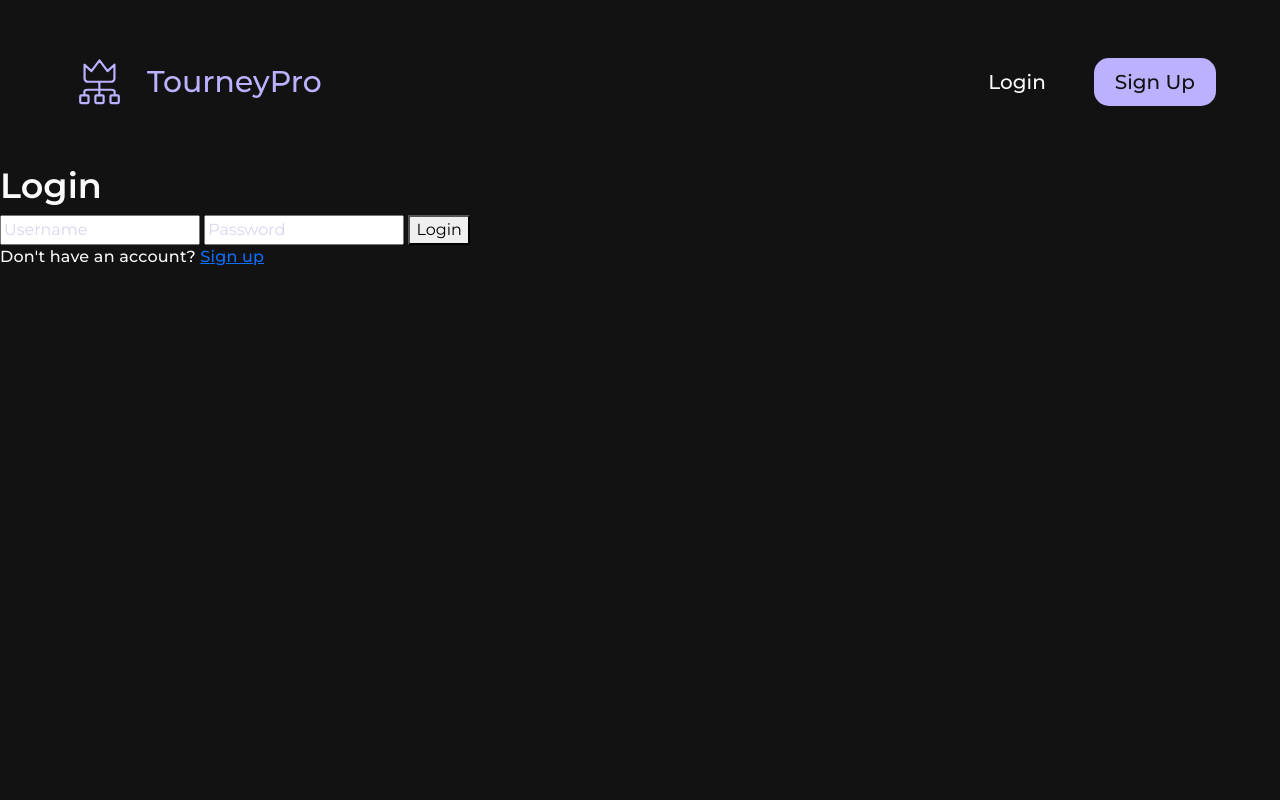
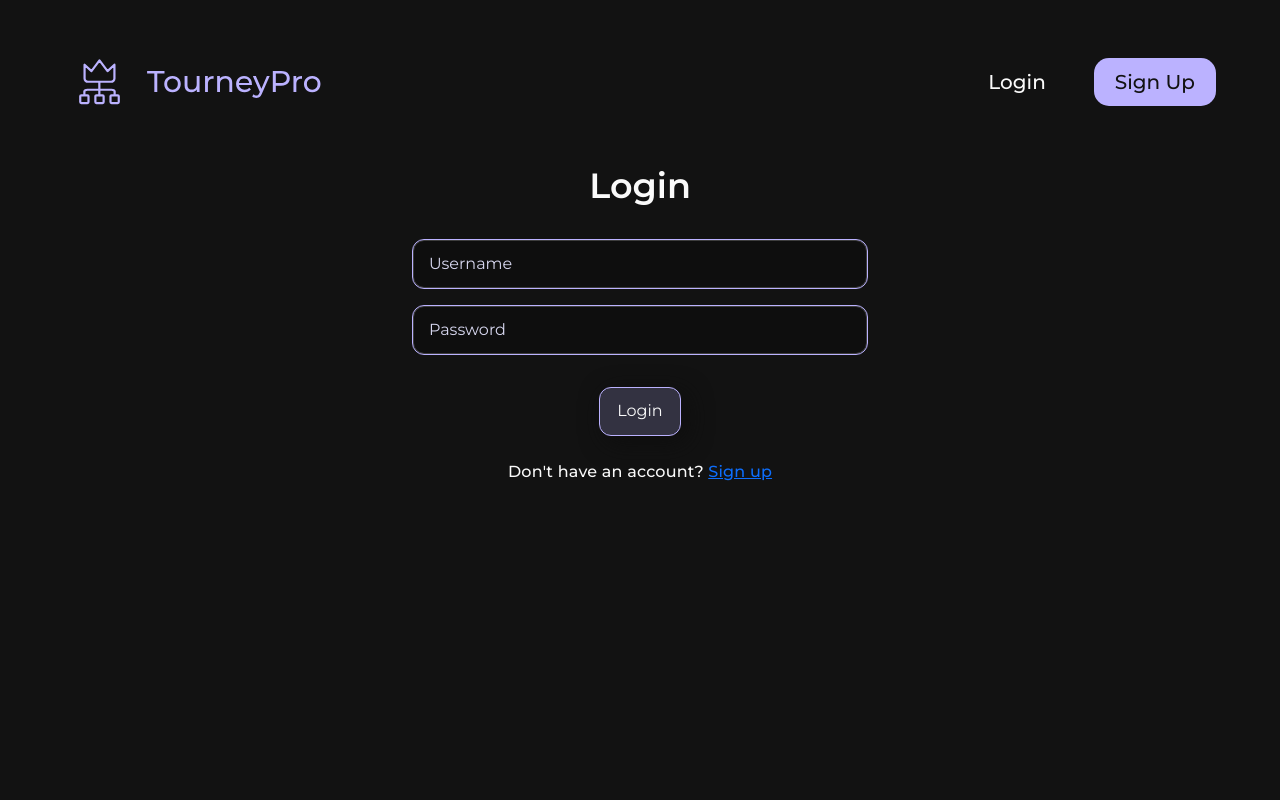
Before and after one commit to mouper/CITS3403-Project, a Flask app: page /login in a window 1280 px wide. Run offline with Flask 3, Linux system fonts and the light colour scheme; some libraries are stand-ins or nearby versions.

Commit message:
feat: add temporary styling to login.html + signup.html

```diff
--- a/src/static/css/form.css
+++ b/src/static/css/form.css
@@ -13,6 +13,13 @@
 </div>
 
 */
+.TextForm div{
+  display: flex;
+  flex-direction: column;
+  align-items: center;
+  justify-content: center;
+}
+
 .TextForm input[type="text"],
 .TextForm input[type="email"],
 .TextForm input[type="password"] {
--- a/src/static/css/style.css
+++ b/src/static/css/style.css
@@ -447,6 +447,17 @@ html, body {
     margin-bottom: 4.5rem;
 }
 
+/* Login and Sign up Page Temporary Styles */
+.login-form, .signup-form {
+    display: flex;
+    flex-direction: column;
+    align-items: center;
+    justify-content: center;
+    gap: 1.5rem;
+}
+
+
+
 /* Mobile Navigation Bar */
 @media (max-width: 768px) {
     .app-container {
--- a/src/templates/login.html
+++ b/src/templates/login.html
@@ -23,11 +23,15 @@
         {% endif %}
     {% endwith %}
 
-        <form method="POST">
-            <input type="text" name="username" placeholder="Username" required>
-            <input type="password" name="password" placeholder="Password" required>
-            <button type="submit">Login</button>
-        </form>
+        <div class="TextForm">
+            <form method="POST">
+                <input type="text" name="username" placeholder="Username" required>
+                <input type="password" name="password" placeholder="Password" required>
+                <div class="SaveBtn" style="margin-top: 1rem;">
+                    <button type="submit">Login</button>
+                </div>
+            </form>
+        </div>
 
         <p class="medium4">Don't have an account? <a href="{{ url_for('signup') }}">Sign up</a></p>
     </div>
```
Also changed, not shown: src/templates/signup.html (+6 -1 lines).
